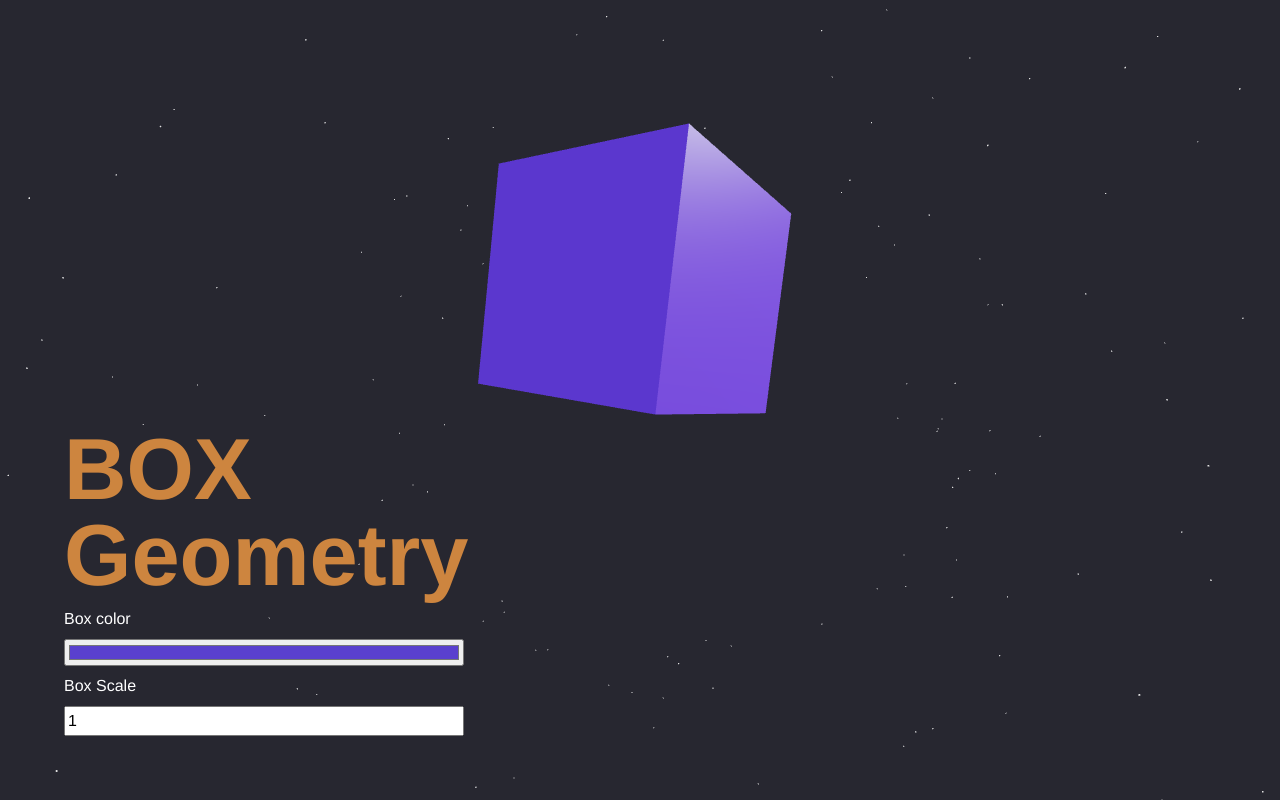
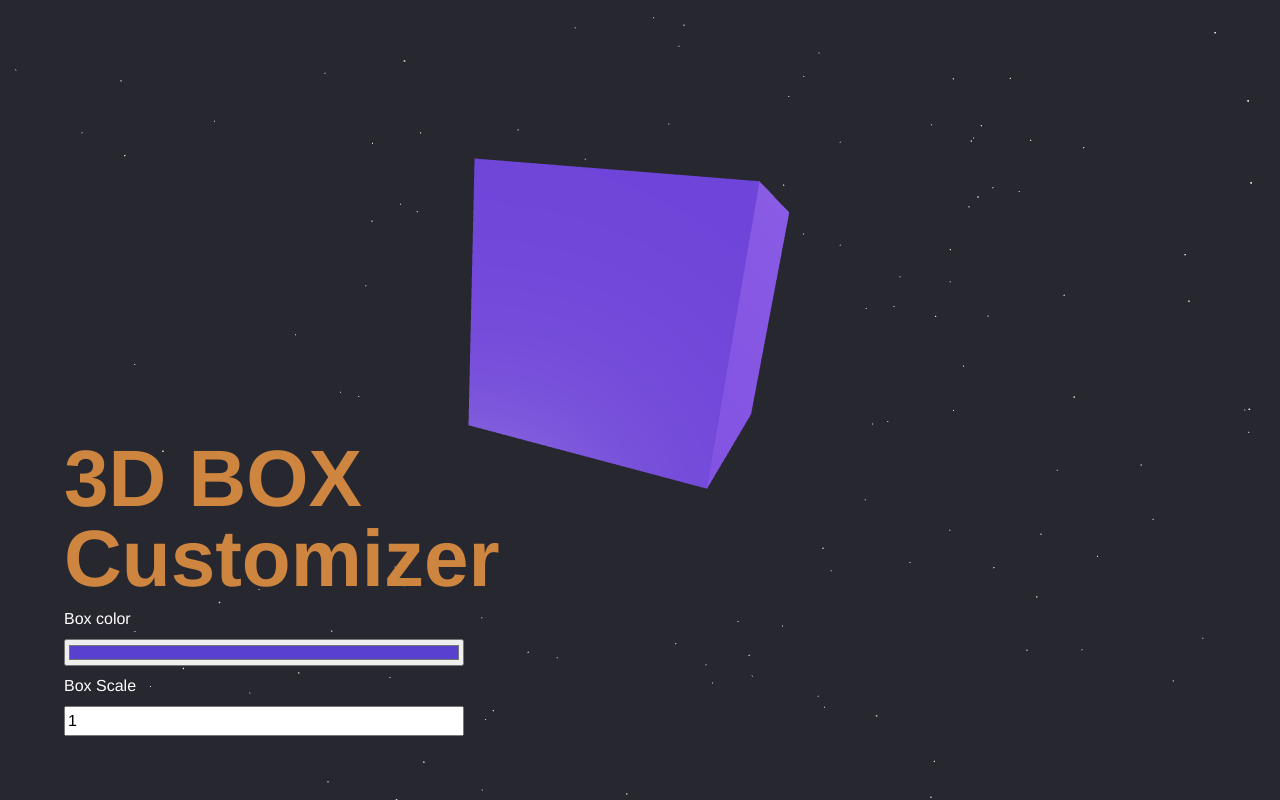
Before and after one commit to yaokaisei/study-react-three-fiber, a React (Create React App) app: page / in a window 1280 px wide. Built offline with nearby package versions, Linux system fonts and the light colour scheme.

Commit message:
モデルアニメーションの調整

```diff
--- a/src/components/BoxModel.tsx
+++ b/src/components/BoxModel.tsx
@@ -17,11 +17,17 @@ type BoxModelProps = {
 const Box: React.FC<BoxProps> = (props) => {
   // メッシュへのアクセス
   const mesh = useRef<Mesh>(null!);
+
+  // クリックアクティブのステート
   const [active, setActive] = useState(false);
 
-  useFrame(() => {
-    mesh.current.rotation.x += 0.01;
-    mesh.current.rotation.y += 0.01;
+  // モデルアニメーション
+  useFrame((state) => {
+    const t = state.clock.getElapsedTime();
+    mesh.current.rotation.z = -0.2 - (1 + Math.sin(t / 1.5)) / 10;
+    mesh.current.rotation.x = Math.cos(t / 4) / 8;
+    mesh.current.rotation.y = Math.sin(t / 4) / 8;
+    mesh.current.position.y = (4 + Math.sin(t / 1.5)) / 4;
   });
 
   return (
@@ -45,13 +51,14 @@ const BoxModel: React.FC<BoxModelProps> = (props) => {
     <Canvas>
       <ambientLight />
       <pointLight position={[10, 10, 10]} />
-      <Box position={[0, 1, 0]} color={props.color} scale={props.scale} />
+      <pointLight position={[-10, -10, -10]} />
+      <Box position={[0, 2, 0]} color={props.color} scale={props.scale} />
       <OrbitControls
         autoRotate
         enablePan={false}
         enableZoom={false}
-        maxPolarAngle={Math.PI / 2}
-        minPolarAngle={Math.PI / 2}
+        maxPolarAngle={Math.PI / 3}
+        minPolarAngle={Math.PI / 3}
       />
       <Stars radius={500} depth={50} count={1000} factor={10} />
     </Canvas>
--- a/src/pages/App.tsx
+++ b/src/pages/App.tsx
@@ -10,9 +10,9 @@ const App = () => {
     <div className="App">
       <div className="box-contents">
         <h1>
-          BOX
+          3D BOX
           <br />
-          Geometry
+          Customizer
         </h1>
 
         <label>
--- a/src/styles/App.css
+++ b/src/styles/App.css
@@ -27,7 +27,7 @@
 
 .box-contents h1 {
   font-weight: 900;
-  font-size: clamp(4rem, 6.77vw, 6rem);
+  font-size: clamp(4rem, 6.77vw, 5rem);
   margin: 0;
   color: #cd853f;
   line-height: 1;
```
